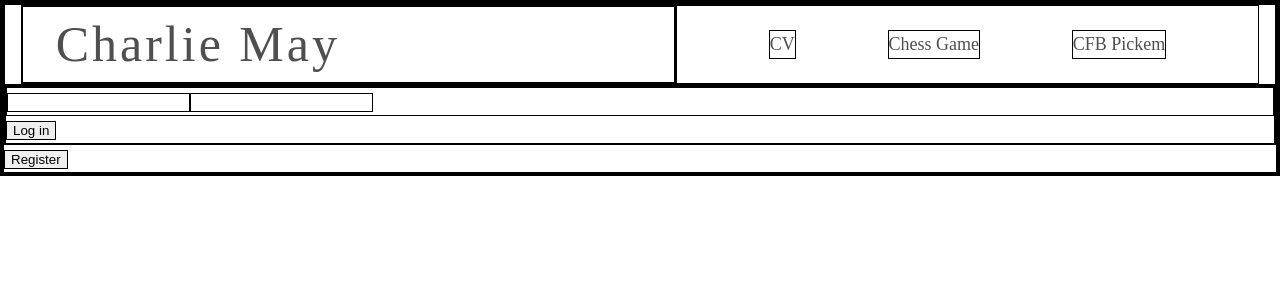
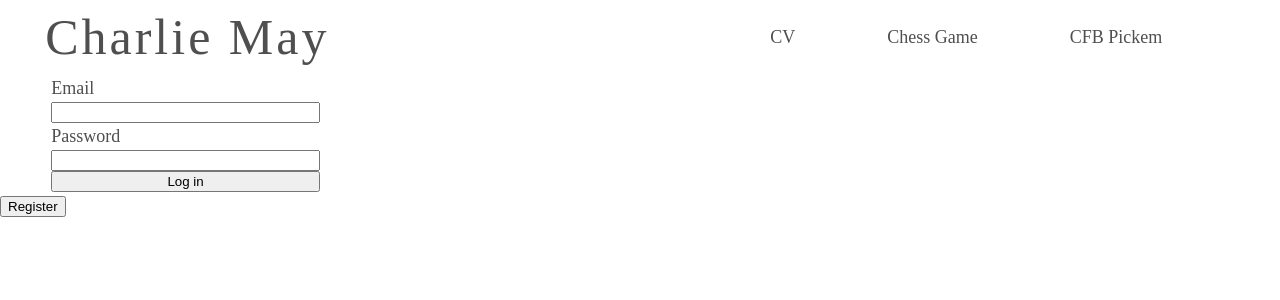
Before and after one commit to charlie-may86/my-react-app, a React (Create React App) app: page / in a window 1280 px wide. Shown: the top 300 px of the page. Built offline with nearby package versions, Linux system fonts and the light colour scheme.

Commit message:
styling continues

```diff
--- a/src/components/Login.js
+++ b/src/components/Login.js
@@ -1,6 +1,6 @@
 import React, { useState } from "react";
 import axios from "axios";
-import {useNavigate} from 'react-router-dom'
+import { useNavigate } from "react-router-dom";
 
 const Login = () => {
   const [credentials, setCredentials] = useState({
@@ -15,7 +15,7 @@ const Login = () => {
     });
   };
 
-  const navigate = useNavigate()
+  const navigate = useNavigate();
 
   const login = (e) => {
     e.preventDefault();
@@ -24,7 +24,7 @@ const Login = () => {
       .then((res) => {
         console.log(res);
         localStorage.setItem("token", res.data.token);
-        navigate('/userPage')
+        navigate("/userPage");
       })
       .catch((err) => {
         console.log(err);
@@ -32,22 +32,23 @@ const Login = () => {
   };
 
   return (
-    <div>
-      <form onSubmit={login}>
-        <div>
+    <div className='login'>
+      <form onSubmit={login} className="homePageLogin">
+        <label htmlFor="email">Email</label>
         <input
           type="email"
           name="email"
           value={credentials.email}
           onChange={handleCredentials}
         />
+        <label htmlFor="password">Password</label>
         <input
           type="password"
           name="password"
           value={credentials.password}
           onChange={handleCredentials}
         />
-        </div>
+
         <button>Log in</button>
       </form>
     </div>
--- a/src/components/SignUp.js
+++ b/src/components/SignUp.js
@@ -33,6 +33,7 @@ const SignUp = () => {
   return (
     <div>
       <form onSubmit={register}>
+        <label htmlFor="email">Email</label>
         <input
           type="email"
           name="email"
--- a/src/styles.scss
+++ b/src/styles.scss
@@ -135,9 +135,9 @@ table {
 
 /* General Styles */
 
-* {
-  border: 1px solid black;
-}
+// * {
+//   border: 1px solid black;
+// }
 
 html {
   font-size: 62.5%; /*This makes 1 rem = 10px and is a scalable unit*/
@@ -185,8 +185,8 @@ section {
 /* Header */
 .header {
   display: flex;
-  padding-right: 16px;
-  padding-left: 16px;
+  padding-right: 2%;
+  padding-left: 2%;
 
 }
 
@@ -195,7 +195,7 @@ section {
 }
 
 .headerName h1 {
-  padding-left: 5%
+  padding-left: 3%
 }
 
 .headerNav {
@@ -204,7 +204,16 @@ section {
   align-items: center;
 }
 
+/*Home page login*/
+.login {
+  margin-left: 4%;
+  margin-right: 75%;
+}
 
+.homePageLogin {
+  display: flex;
+  flex-direction: column;
+}
 
 
 /* Pickem Game */
```
